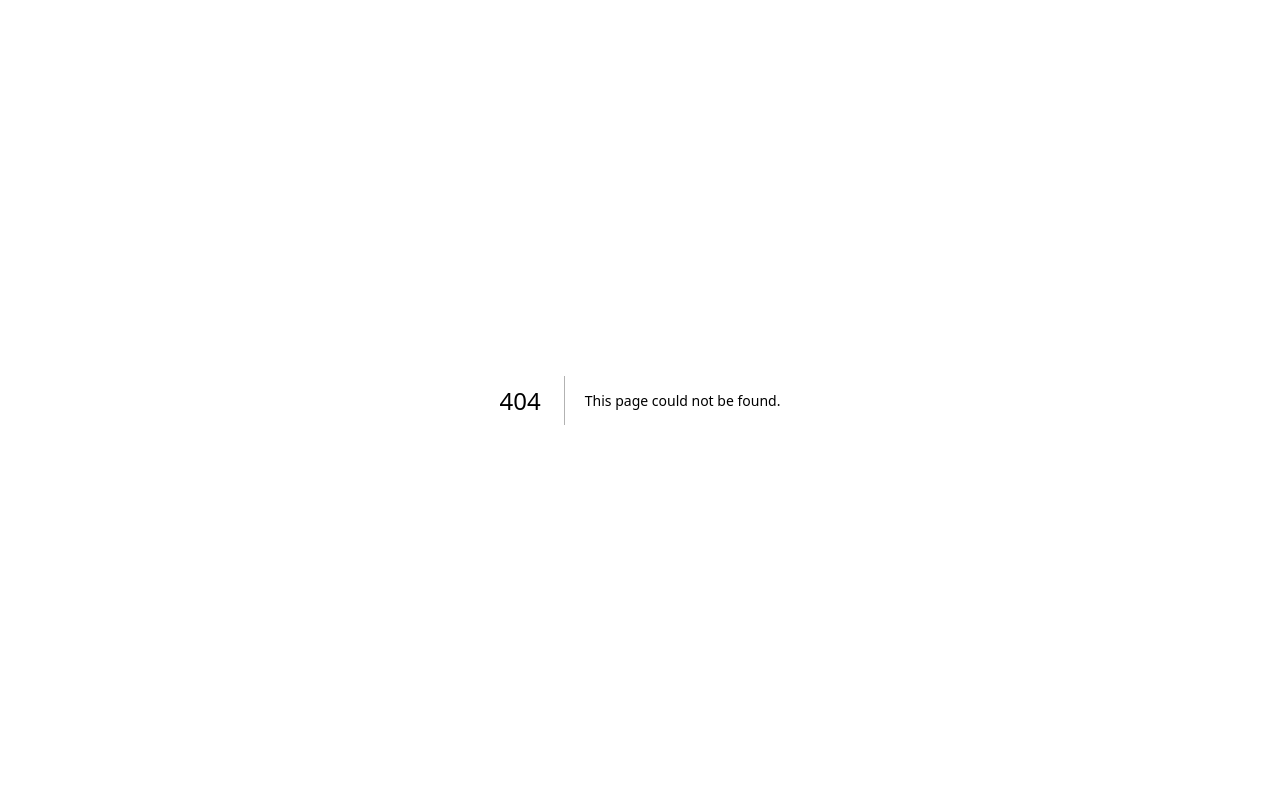
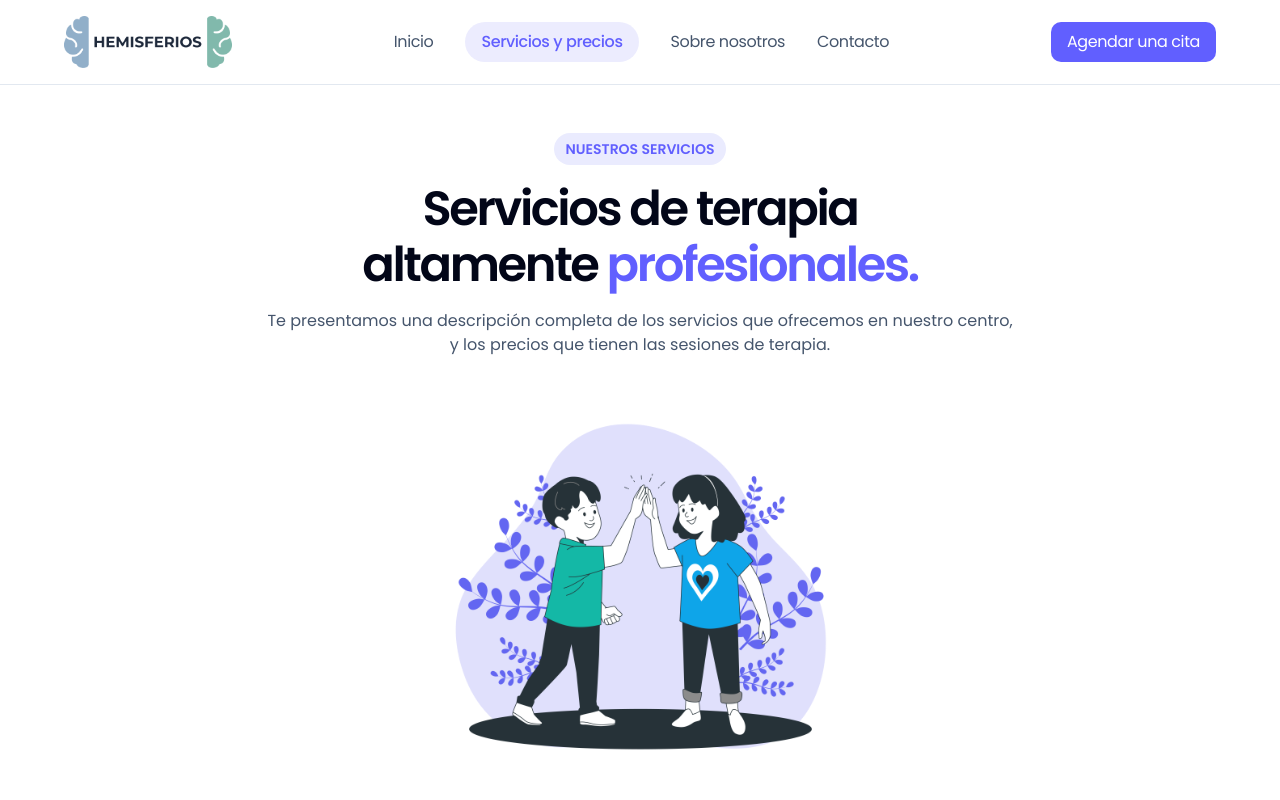
Before and after one commit to kevtorres23/hemisferios-web, a Next.js app in the folder frontend/: page /services-and-prices in a window 1280 px wide. Before the commit this address had no page. Shown: the top 800 px of the page. Built offline with nearby package versions, Linux system fonts and the light colour scheme.

Commit message:
Finished the first section of the Services and Prices page.

```diff
--- /dev/null
+++ b/frontend/app/services-and-prices/page.tsx
@@ -0,0 +1,31 @@
+import Navbar from "@/website-components/Navbar";
+import Footer from "@/website-components/Footer";
+import InitialSection from "@/sections/services-and-prices/InitialSection";
+import Dynamism from "@/sections/home/Dynamism";
+import blob from "../../public/blob2.png";
+import Image from "next/image";
+
+export default function ServicesAndPrices() {
+  return (
+    <div className="relative overflow-x-hidden overflow-y-hidden flex flex-col min-h-screen items-center justify-center bg-white font-sans dark:bg-black">
+      <Navbar activePage="services" />
+
+      <InitialSection />
+
+      <Footer />
+
+      {/* Decoration blobs */}
+      <div className="absolute xl:-right-48 md:-right-46 sm:-right-48 -right-30 sm:top-520 top-960 z-900">
+        <Image src={blob} alt="" className="xl:w-70 sm:w-60 w-40 opacity-15" />
+      </div>
+
+      <div className="absolute xl:-left-48 md:-left-46 sm:-left-48 -left-30 sm:top-620 top-1190 z-900">
+        <Image src={blob} alt="" className="xl:w-70 sm:w-60 w-40 opacity-15 scale-x-[-1]" />
+      </div>
+
+      <div className="absolute xl:-right-48 md:-right-46 sm:-right-48 -right-30 bottom-390 z-900">
+        <Image src={blob} alt="" className="xl:w-70 sm:w-60 w-40 opacity-15" />
+      </div>
+    </div>
+  );
+}
--- a/frontend/sections/home/Testimonials.tsx
+++ b/frontend/sections/home/Testimonials.tsx
@@ -22,8 +22,8 @@ function Testimonials() {
             <div ref={ref1} className={`${titleVisible ? "opacity-100 top-0" : "opacity-0 top-10"} relative max-w-3xl flex flex-col items-center justify-center gap-6 transition-all ease-in duration-700`}>
                 <SectionBadge name="TESTIMONIOS" />
 
-                <h1 className="lg:text-5xl/14 sm:text-4xl/12 text-3xl/10 text-center font-semibold text-slate-900 tracking-tighter w-full">
-                    ¡Conoce lo que algunas personas han dicho de nosotros!
+                <h1 className="sm:text-4xl/12 text-3xl/10 text-center font-semibold text-slate-900 tracking-tighter w-full">
+                    ¡Conoce lo que algunas personas han dicho de nuestros servicios!
                 </h1>
 
                 <p className="sm:text-base text-sm font-normal/7 text-center text-slate-600 w-full">Hemos recolectado los testimonios de algunas personas que han confiado en nosotros previamente. ¡Puedes leerlos a continuación!</p>
--- /dev/null
+++ b/frontend/sections/services-and-prices/InitialSection.tsx
@@ -0,0 +1,34 @@
+"use client";
+
+import { useRef } from "react";
+import SectionBadge from "@/website-components/SectionBadge";
+import { isVisible } from "@/website-components/VisibilityDetector";
+import Image from "next/image";
+import kidsHighFive from "../../public/kids-high-five.png";
+
+function InitialSection() {
+    const ref1 = useRef(null);
+    const visibility = isVisible(ref1);
+
+    return (
+        <div ref={ref1} className={`${visibility ? "opacity-100 top-0" : "opacity-0 top-12"} flex flex-col gap-10 relative items-center justify-center lg:px-20 sm:px-16 px-8 lg:py-12 md:py-10 py-14 h-auto transition-all ease-in duration-700`}>
+
+            <div className="flex flex-col w-full items-center justify-center gap-4">
+                <SectionBadge name="NUESTROS SERVICIOS" />
+
+                <h1 className="lg:text-5xl/14 md:text-4xl/12 text-3xl/10 text-center font-semibold text-slate-950 tracking-tighter md:max-w-3/5 max-w-full">
+                    Servicios de terapia altamente <span className="text-indigo-500">profesionales.</span>
+                </h1>
+
+                <p className="text-base font-normal/7 text-center text-slate-600 md:w-8/12 max-w-full">
+                    Te presentamos una descripción completa de los servicios que ofrecemos en nuestro centro, y los precios que tienen las sesiones de terapia.</p>
+            </div>
+
+            <div>
+                <Image src={kidsHighFive} alt="" className="xl:w-96 lg:w-80 sm:w-64 w-56" />
+            </div>
+        </div>
+    )
+}
+
+export default InitialSection;
--- a/frontend/website-components/Navbar.tsx
+++ b/frontend/website-components/Navbar.tsx
@@ -1,5 +1,6 @@
 "use client";
 
+import Link from "next/link";
 import NormalButton from "./NormalButton";
 import NavbarLink from "./NavbarLink";
 import Image from "next/image";
@@ -8,7 +9,7 @@ import React, { useState } from "react";
 import { Menu } from "lucide-react";
 
 type NavbarProps = {
-    activePage: string;
+    activePage: "home" | "services" | "about-us" | "contact";
 }
 
 function Navbar(props: NavbarProps) {
@@ -24,8 +25,14 @@ function Navbar(props: NavbarProps) {
 
                 {/* Links visible for >=1024px screen width */}
                 <div className="links-container lg:flex hidden flex-row gap-8 w-auto items-center justify-center">
-                    <NavbarLink text="Inicio" active={currentPage === "home" ? true : false} />
-                    <NavbarLink text="Servicios y precios" active={currentPage === "services" ? true : false} />
+                    <Link href="/">
+                        <NavbarLink text="Inicio" active={currentPage === "home" ? true : false} />
+                    </Link>
+
+                    <Link href="services-and-prices">
+                        <NavbarLink text="Servicios y precios" active={currentPage === "services" ? true : false} />
+                    </Link>
+
                     <NavbarLink text="Sobre nosotros" active={currentPage === "about-us" ? true : false} />
                     <NavbarLink text="Contacto" active={currentPage === "contact" ? true : false} />
                 </div>
--- a/frontend/website-components/SectionBadge.tsx
+++ b/frontend/website-components/SectionBadge.tsx
@@ -4,7 +4,7 @@ type BadgeProps = {
 
 function SectionBadge(props: BadgeProps) {
     return(
-        <div className="px-3 py-1.5 bg-indigo-100 rounded-full">
+        <div className="px-3 py-1.5 bg-[rgb(91,102,241,0.13)] rounded-full">
             <p className="text-indigo-500 sm:text-sm text-xs font-semibold">{props.name}</p>
         </div>
     )
```
